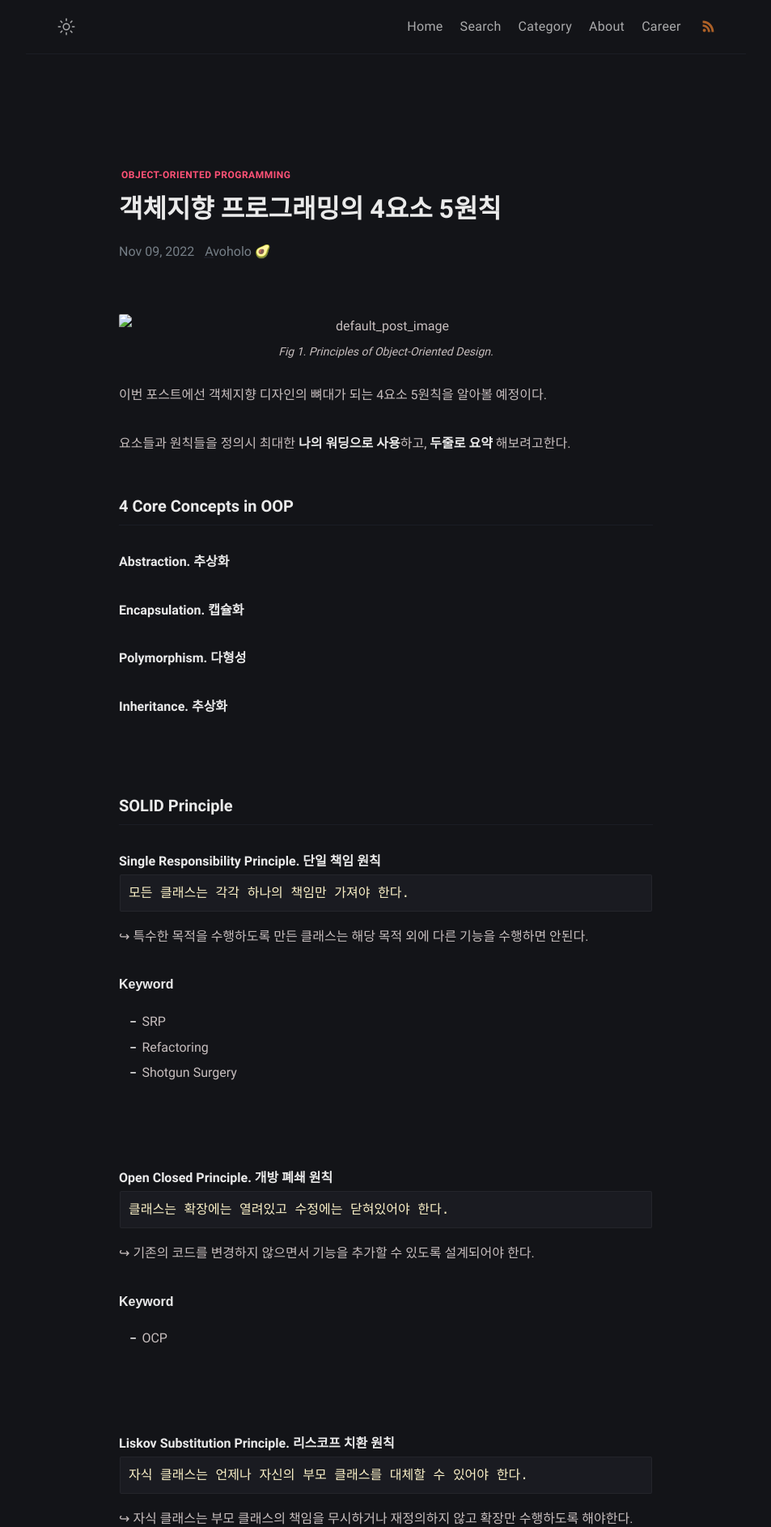
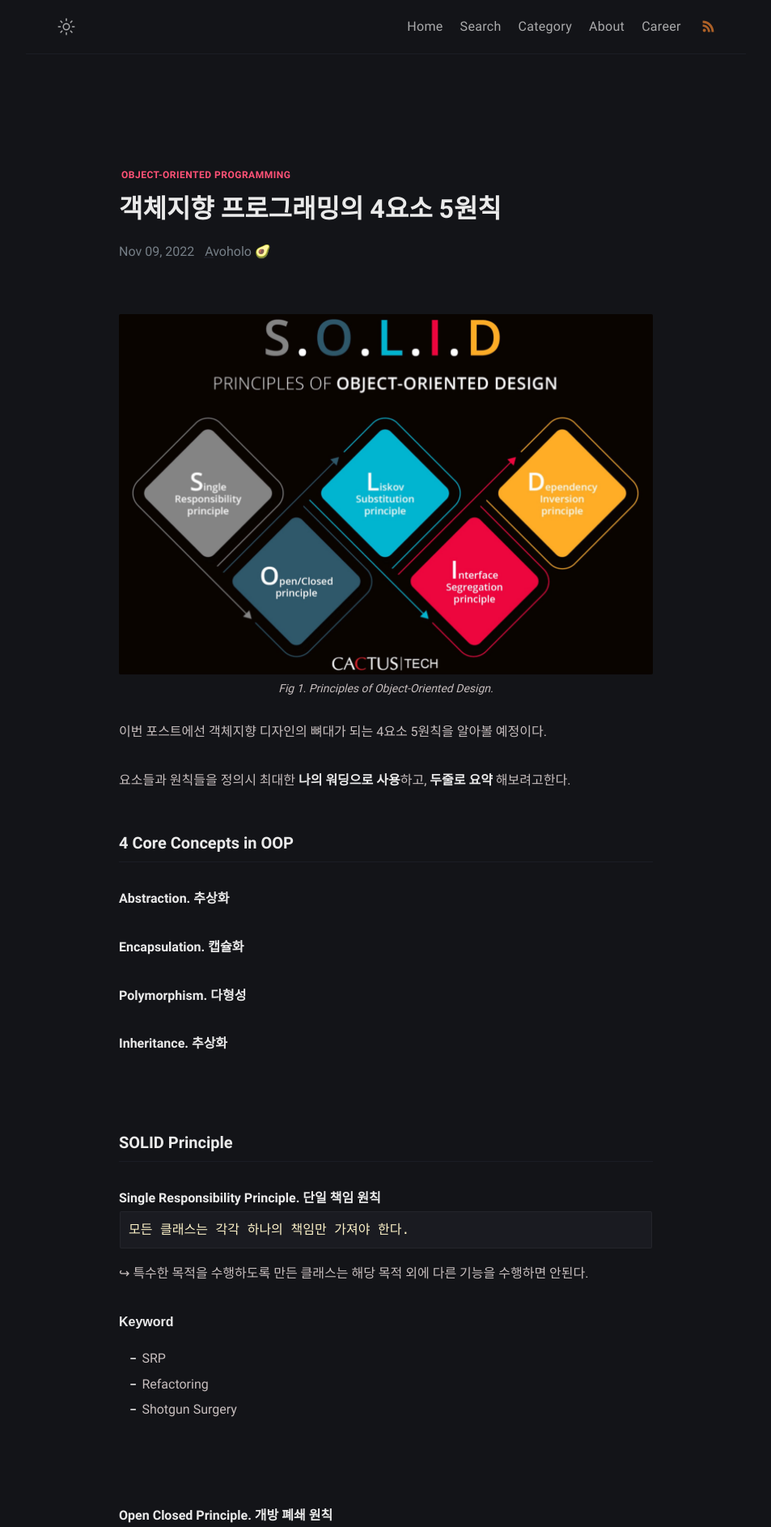
Before and after one commit to avoholo/avoholo.github.io, a Jekyll site: the page built from _posts/OOP_4elements_5principles/2022-11-09-oop-4elements-5principles.md, in a window 1280 px wide. Shown: the top 1886 px of the page at 81% size, without its empty margins (163-1116 px from the left). Built offline with Jekyll 4.4.1, drawn with Linux system fonts in a browser that asks for light colours; some web fonts are replaced; comment, search, counter and statistics services are not loaded.

Commit message:
add oop.md

```diff
--- a/_posts/OOP_4elements_5principles/2022-11-09-oop-4elements-5principles.md
+++ b/_posts/OOP_4elements_5principles/2022-11-09-oop-4elements-5principles.md
@@ -8,9 +8,10 @@ image: "/_posts/OOP_4elements_5principles/default_post_image.png"
 ---
 
 <figure>
-<img src="default_post_image.png" alt="default_post_image">
+<img src="https://raw.githubusercontent.com/avoholo/avoholo.github.io/master/_posts/OOP_4elements_5principles/default_post_image.png" alt="default_post_image">
 <figcaption>Fig 1. Principles of Object-Oriented Design.</figcaption>
 </figure>
+
 이번 포스트에선 객체지향 디자인의 뼈대가 되는 4요소 5원칙을 알아볼 예정이다.
 
 요소들과 원칙들을 정의시 최대한 **나의 워딩으로 사용**하고, **두줄로 요약** 해보려고한다.
```
